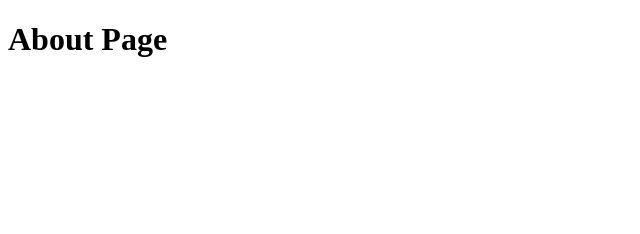
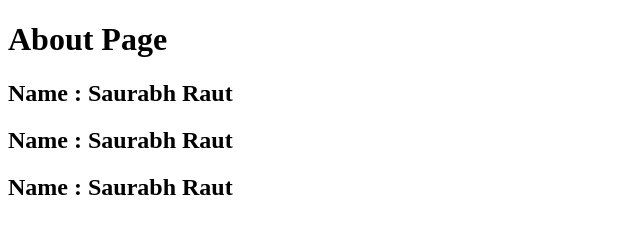
Before and after one commit to saurabhmraut/SampleProject, a plain HTML site: page about.html in a window 1280 px wide. Shown: the whole page, without its empty margins (0-640 px from the left). Drawn offline with Linux system fonts and the light colour scheme.

Commit message:
last commit in html.assignments

```diff
--- a/about.html
+++ b/about.html
@@ -8,5 +8,9 @@
 </head>
 <body>
     <h1> About Page</h1>
+    <h2> Name : Saurabh Raut</h2>
+    <h2> Name : Saurabh Raut</h2>
+    <h2> Name : Saurabh Raut</h2>
+
 </body>
 </html>
```
Also changed, not shown: index.html (+1 -0 lines).
